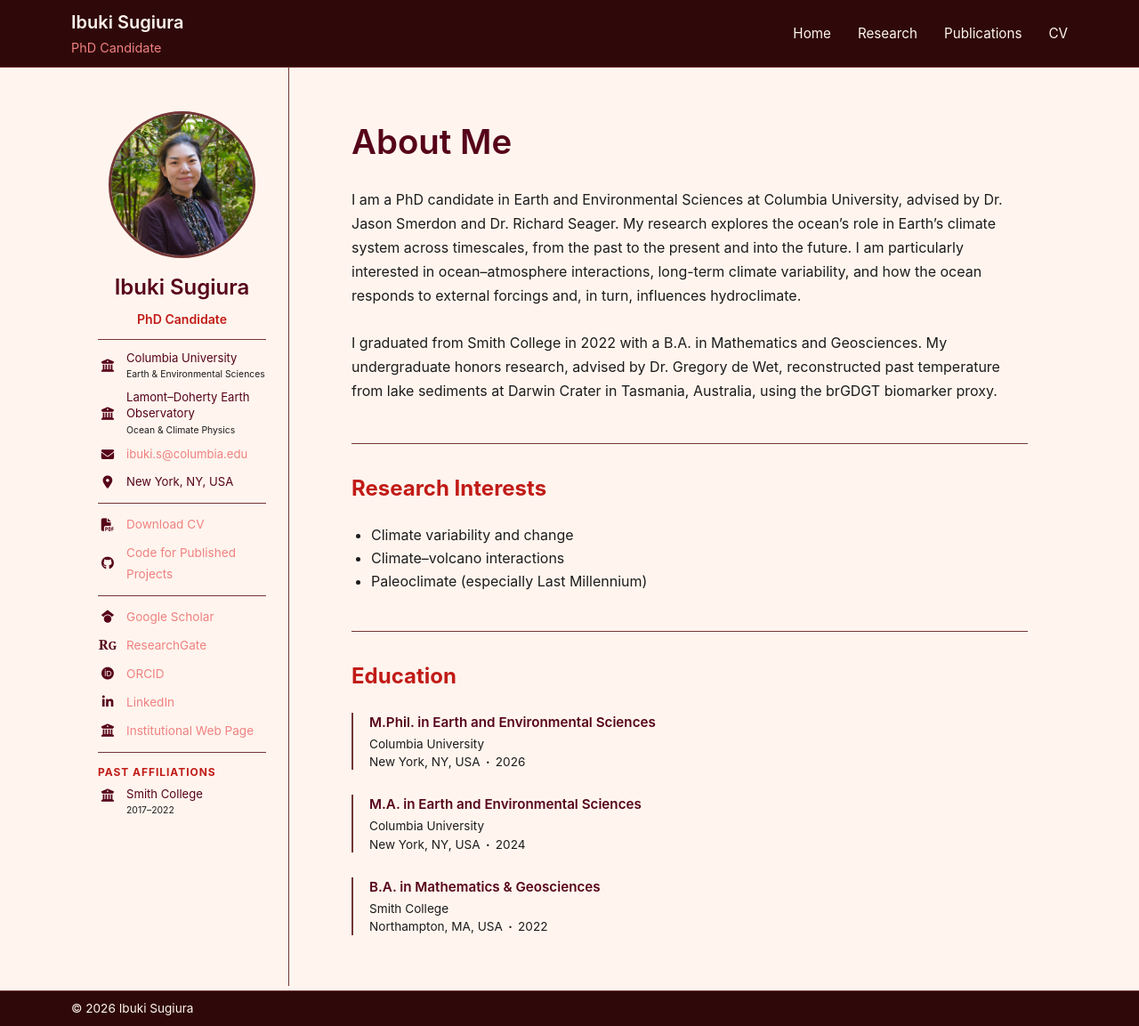
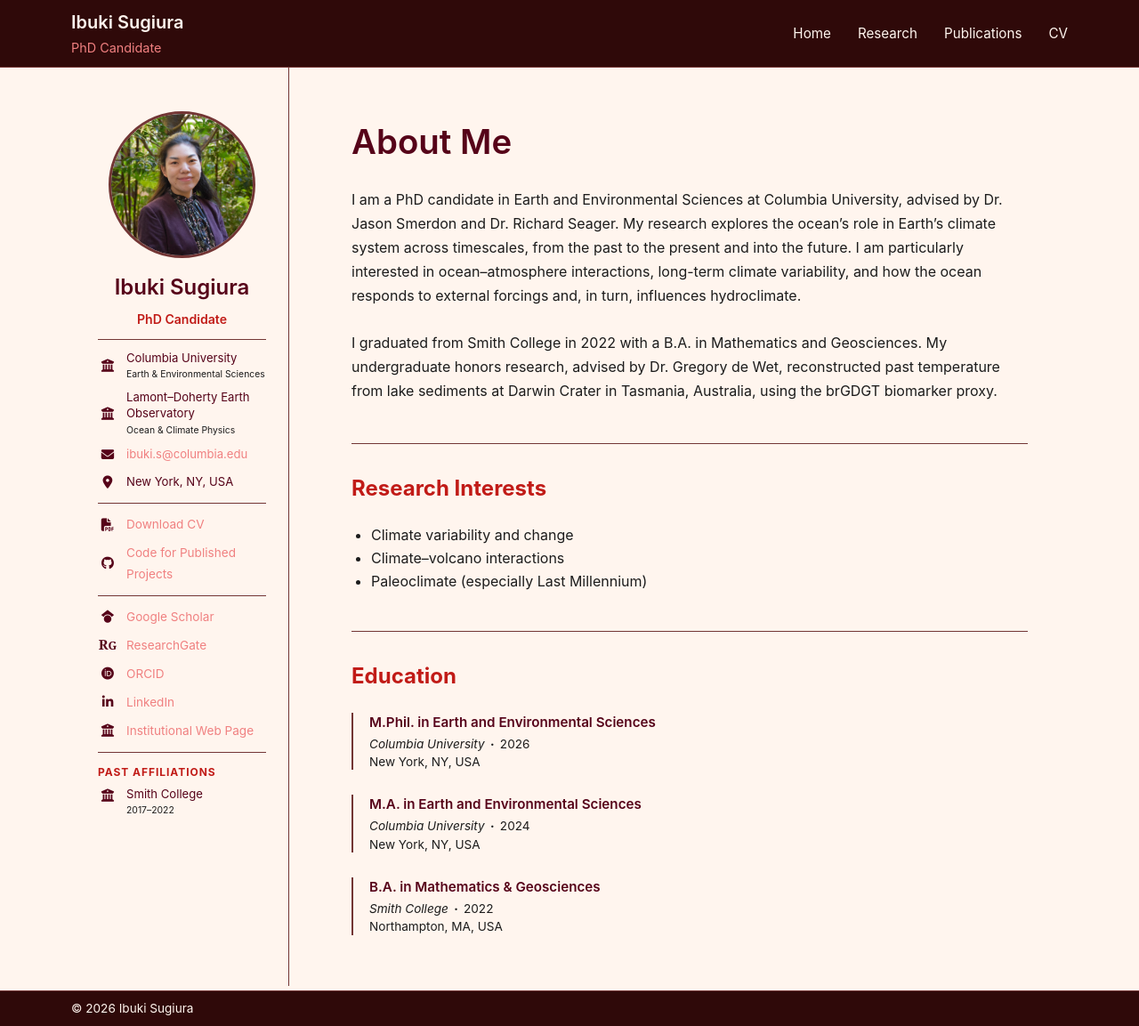
Before and after one commit to isugiura/isugiura.github.io, a Jekyll site: the page built from index.md, in a window 1280 px wide and 1153 px high. Shown: the whole window at 89% size. Built offline with Jekyll 4.4.1, drawn with Linux system fonts in a browser that asks for light colours.

Commit message:
Italic institution name + move years next to it

```diff
--- a/index.md
+++ b/index.md
@@ -46,22 +46,17 @@ title: Home
   </strong>
 
   <div>
-    {{ item.institution }}
+    <em>{{ item.institution }}</em>
+
+    {% if item.year %}
+      <span class="cv-separator">·</span>
+      {{ item.year }}
+    {% endif %}
   </div>
 
-  {% if item.location or item.year %}
+  {% if item.location %}
   <div>
-    {% if item.location %}
-      {{ item.location }}
-    {% endif %}
-
-    {% if item.location and item.year %}
-      <span class="cv-separator">·</span>
-    {% endif %}
-
-    {% if item.year %}
-      {{ item.year }}
-    {% endif %}
+    {{ item.location }}
   </div>
   {% endif %}
 
```
